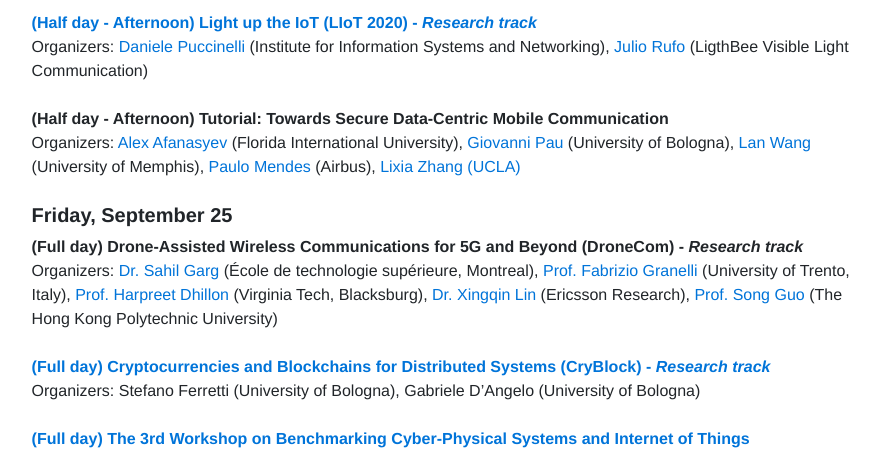
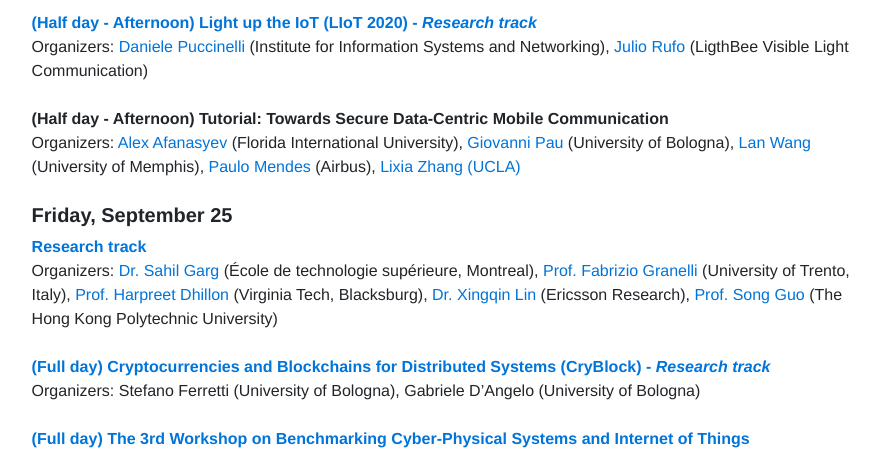
Before and after one commit to srene/mobicom2020-website, a PHP site: page /workshops.php in a window 1280 px wide. Shown: the part 742-1194 px from the top of the page, without its empty margins (186-1066 px from the left). Run offline with PHP 8.4, Linux system fonts and the light colour scheme; some libraries are stand-ins or nearby versions.

Commit message:
dronecom sit

```diff
--- a/workshops.php
+++ b/workshops.php
@@ -69,7 +69,7 @@ Organizers: <a href="mailto:aa@cs.fiu.edu">Alex Afanasyev</a> (Florida Internati
 
 <h5><b>Friday, September 25</b></h5>
 
-<b>(Full day) Drone-Assisted Wireless Communications for 5G and Beyond (DroneCom) - <em>Research track</em></b><br/>
+<b><a href="http://dronecom.info/"(Full day) Drone-Assisted Wireless Communications for 5G and Beyond (DroneCom) - <em>Research track</em></a></b><br/>
 Organizers: <a href="mailto:sahil.garg@ieee.org">Dr. Sahil Garg</a> (École de technologie supérieure, Montreal),
  <a href="mailto:fabrizio.granelli@unitn.it">Prof. Fabrizio Granelli</a> (University of Trento, Italy),
  <a href="mailto:hdhillon@vt.edu">Prof. Harpreet Dhillon</a> (Virginia Tech, Blacksburg),
```
